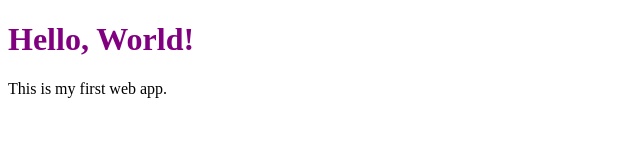
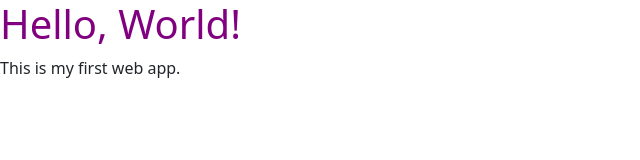
Before and after one commit to someshsahoo/schematicmap, a website built with Parcel: page src/index.html in a window 1280 px wide. Shown: the whole page, without its empty margins (0-640 px from the left). Built offline with nearby package versions, Linux system fonts and the light colour scheme.

Commit message:
Added codes from BS

```diff
--- a/src/index.html
+++ b/src/index.html
@@ -8,6 +8,7 @@
   <link rel="stylesheet" href="styles/styles.css" />
   <!-- link the main js file -->
   <script type="module" src="scripts/app.js"></script>
+  <meta name="viewport" content="width=device-width, initial-scale=1">
 </head>
 
 <body>
--- a/src/scripts/app.js
+++ b/src/scripts/app.js
@@ -1 +1,3 @@
+// Import all plugins
+import * as bootstrap from 'bootstrap';
 console.log('Hello from the console world!');
--- a/src/styles/styles.css
+++ b/src/styles/styles.css
@@ -1,3 +1,6 @@
+@import "../../node_modules/bootstrap/dist/css/bootstrap.css";
 h1 {
     color: purple;
   }
+
+/* Import all styles */
```
